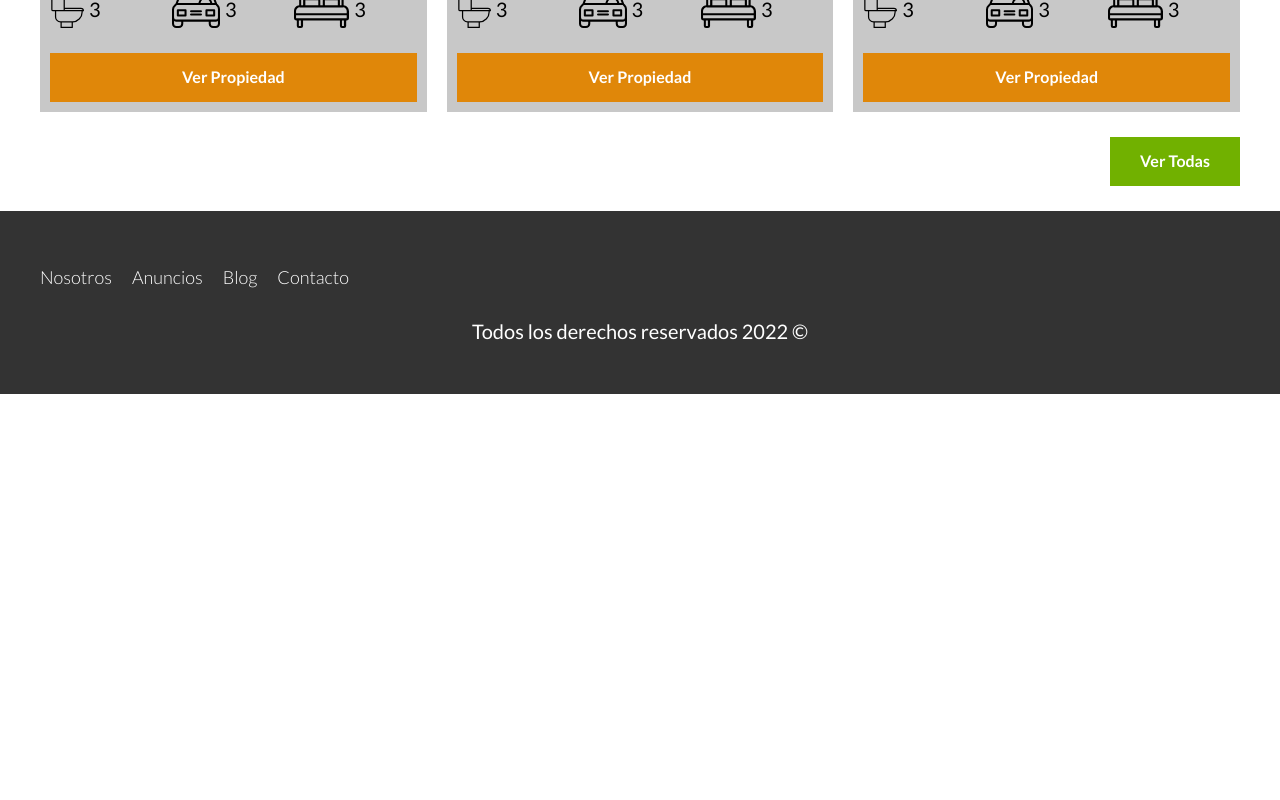
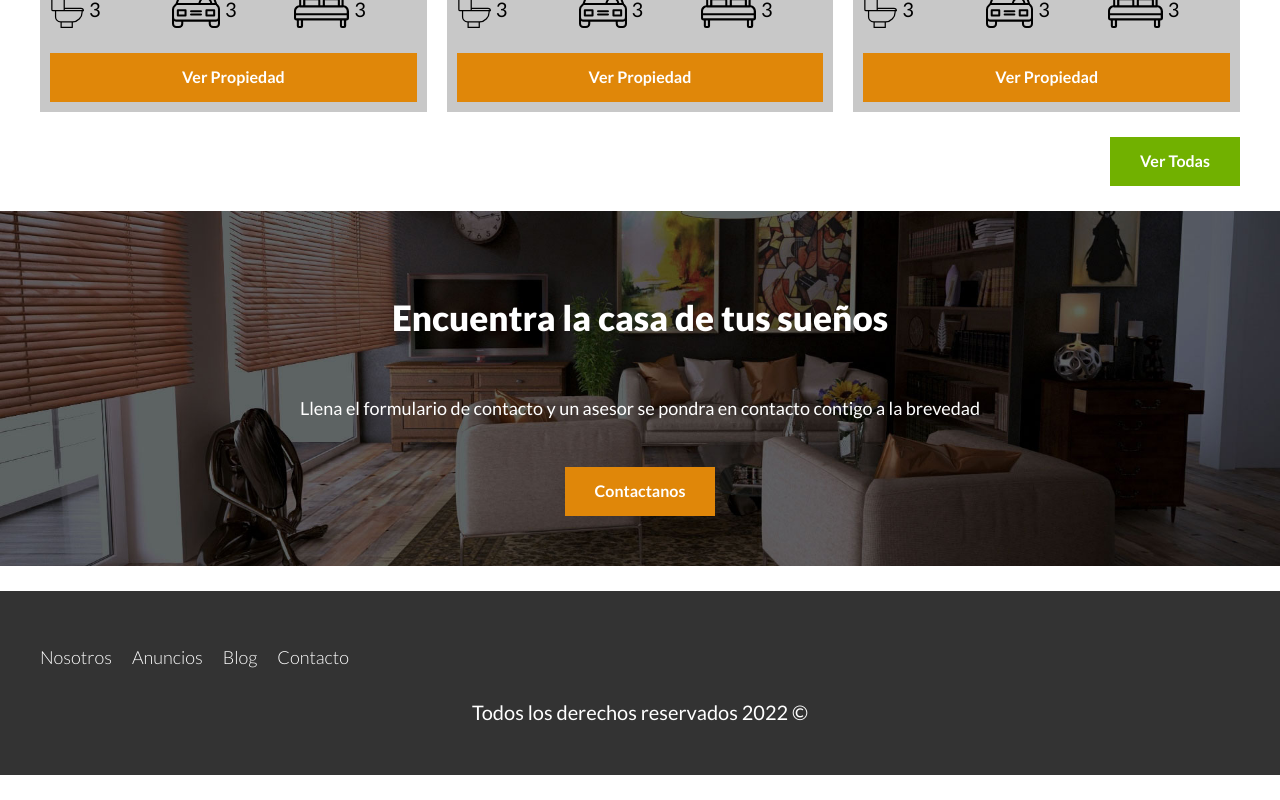
Before and after one commit to KarimBiscaiburo/Bienes-Raices, a React (Create React App) app: page / in a window 1280 px wide. Shown: the part 1678-2478 px from the top of the page. Before the commit the page ends 2097 px from the top, so only its background shows below. Built offline with nearby package versions, Linux system fonts and the light colour scheme.

Commit message:
Apartado en inicio contactar

```diff
--- a/src/components/Inicio.jsx
+++ b/src/components/Inicio.jsx
@@ -79,7 +79,7 @@ function Inicio() {
                                 </li>
                             </ul>
 
-                            <Link to="/anuncios" className="boton boton-amarillo">
+                            <Link to="/anuncios" className="boton-amarillo-block">
                                 Ver Propiedad
                             </Link>
                         </div>
@@ -108,7 +108,7 @@ function Inicio() {
                                 </li>
                             </ul>
 
-                            <Link to="/anuncios" className="boton boton-amarillo">
+                            <Link to="/anuncios" className="boton-amarillo-block">
                                 Ver Propiedad
                             </Link>
                         </div>
@@ -137,7 +137,7 @@ function Inicio() {
                                 </li>
                             </ul>
 
-                            <Link to="/anuncios" className="boton boton-amarillo">
+                            <Link to="/anuncios" className="boton-amarillo-block">
                                 Ver Propiedad
                             </Link>
                         </div>
@@ -149,6 +149,13 @@ function Inicio() {
                 </div>
             </section>
 
+            <section className="imagen-contacto">
+                <h2>Encuentra la casa de tus sueños</h2>
+                <p>Llena el formulario de contacto y un asesor se pondra en contacto contigo a la brevedad</p>
+                <Link to="/contacto" className="boton-amarillo">Contactanos</Link>
+
+            </section>
+
         </Fragment>
     )
 }
--- a/src/scss/layout/_botones.scss
+++ b/src/scss/layout/_botones.scss
@@ -2,9 +2,13 @@
 @use "../base/mixins" as m;
 
 .boton-amarillo {
-    @include m.boton ( v.$amarillo, block)
+    @include m.boton ( v.$amarillo, inline-block );
+}
+
+.boton-amarillo-block {
+    @include m.boton ( v.$amarillo, block );
 }
 
 .boton-verde {
-    @include m.boton ( v.$verde, inline-block )
+    @include m.boton ( v.$verde, inline-block );
 }
--- a/src/scss/layout/_inicio.scss
+++ b/src/scss/layout/_inicio.scss
@@ -58,3 +58,24 @@
         }
     }
 }
+
+.imagen-contacto {
+    background-image: url(../../img/encuentra.jpg);
+    background-size: cover;
+    background-position: center center;
+    padding: v.$separacion 0;
+
+    display: flex;
+    flex-direction: column;
+    align-items: center;
+
+    h2 {
+        color: v.$blanco;
+        font-weight: v.$black;
+        font-size: 3.5rem;
+    }
+    p {
+        color: v.$blanco;
+        font-size: 1.8rem;
+    }
+}
```
